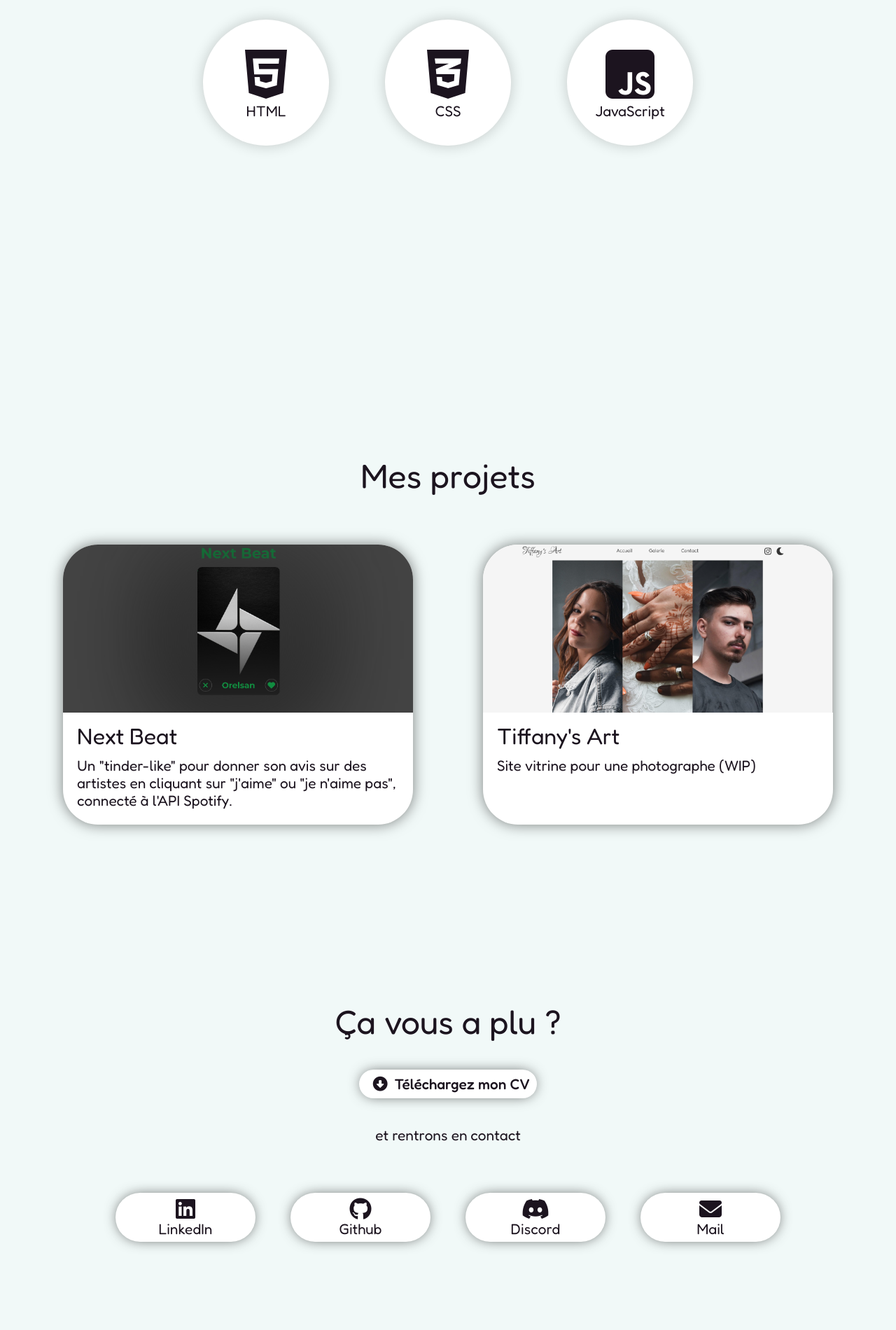
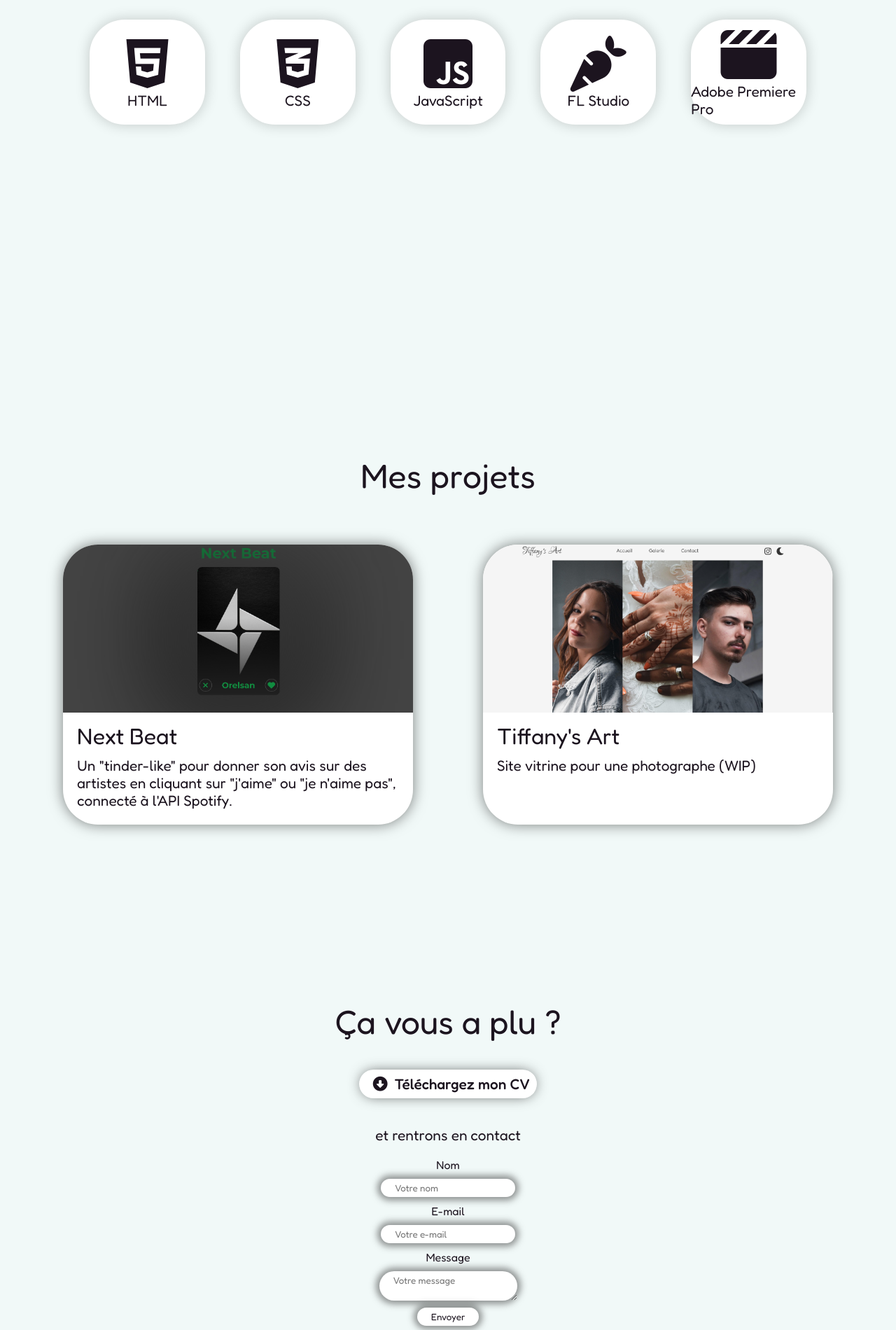
Before and after one commit to LCSS24/portfolio, a plain HTML site: page index.html in a window 1280 px wide. Shown: the part 1920-3820 px from the top of the page at 70% size. Drawn offline with Linux system fonts and the light colour scheme.

Commit message:
Corrections

```diff
--- a/index.html
+++ b/index.html
@@ -90,6 +90,14 @@
             <i class="fa-brands fa-square-js"></i>
             <p>JavaScript</p>
           </div>
+          <div id="fl">
+            <i class="fa-solid fa-carrot"></i>
+            <p>FL Studio</p>
+          </div>
+          <div id="pro">
+            <i class="fa-solid fa-clapperboard"></i>
+            <p>Adobe Premiere Pro</p>
+          </div>
         </div>
       </section>
       <section id="mesprojets">
@@ -129,6 +137,21 @@
           ><i class="fa-solid fa-circle-down"></i>Téléchargez mon CV</a
         >
         <p>et rentrons en contact</p>
+
+        <form action="mailto:lucas.carpentier24@gmail.com">
+          <label for="nom">Nom</label>
+          <input type="text" name="nom" id="nom" placeholder="Votre nom" />
+          <label for="mailform">E-mail</label>
+          <input type="email" name="mailform" placeholder="Votre e-mail" />
+          <label for="message">Message</label>
+          <textarea
+            name="message"
+            id="message"
+            placeholder="Votre message"
+          ></textarea>
+          <input type="submit" value="Envoyer" />
+        </form>
+
         <div class="reseaux">
           <a
             id="lkdin"
@@ -140,14 +163,6 @@
           <a id="github" href="https://github.com/LCSS24" target="_blank">
             <i class="fa-brands fa-github"></i>
             <p>Github</p>
-          </a>
-          <a
-            id="discord"
-            href="https://discord.com/users/178433935309537280"
-            target="_blank"
-          >
-            <i class="fa-brands fa-discord"></i>
-            <p>Discord</p>
           </a>
           <button id="mail" value="lucas.carpentier24@gmail.com">
             <i class="fa-solid fa-envelope"></i>
--- a/style.css
+++ b/style.css
@@ -324,30 +324,32 @@ li a {
 .competences {
   display: flex;
   flex-direction: row;
-  gap: 80px;
-  height: 180px;
+  gap: 50px;
+  height: 150px;
+  width: 80%;
 }
 
 #html,
 #css,
-#js {
+#js,
+#fl,
+#pro {
   display: flex;
   flex-direction: column;
   align-items: center;
   justify-content: center;
-  width: 180px;
+  width: 20%;
   height: 100%;
   background-color: var(--btnbackground);
-  border-radius: 50%;
-  -webkit-box-shadow: 0px 0px 20px 0px rgba(0, 0, 0, 0.2);
+  border-radius: 50px;
   box-shadow: 0px 0px 20px 0px rgba(0, 0, 0, 0.2);
 }
 
 #html:hover {
   i {
     color: #e54c21;
+    animation: floatvertical 2s ease-in-out infinite;
   }
-  -webkit-box-shadow: 0px 0px 20px 0px rgba(0, 0, 0, 0.5);
   box-shadow: 0px 0px 20px 0px rgba(0, 0, 0, 0.5);
   cursor: pointer;
 }
@@ -355,8 +357,8 @@ li a {
 #css:hover {
   i {
     color: #2596be;
+    animation: floatvertical 2s ease-in-out infinite;
   }
-  -webkit-box-shadow: 0px 0px 20px 0px rgba(0, 0, 0, 0.5);
   box-shadow: 0px 0px 20px 0px rgba(0, 0, 0, 0.5);
   cursor: pointer;
 }
@@ -364,15 +366,35 @@ li a {
 #js:hover {
   i {
     color: #f7df1d;
+    animation: floatvertical 2s ease-in-out infinite;
   }
-  -webkit-box-shadow: 0px 0px 20px 0px rgba(0, 0, 0, 0.5);
+  box-shadow: 0px 0px 20px 0px rgba(0, 0, 0, 0.5);
+  cursor: pointer;
+}
+
+#fl:hover {
+  i {
+    color: #eb7c37;
+    animation: floatvertical 2s ease-in-out infinite;
+  }
+  box-shadow: 0px 0px 20px 0px rgba(0, 0, 0, 0.5);
+  cursor: pointer;
+}
+
+#pro:hover {
+  i {
+    color: #41234c;
+    animation: floatvertical 2s ease-in-out infinite;
+  }
   box-shadow: 0px 0px 20px 0px rgba(0, 0, 0, 0.5);
   cursor: pointer;
 }
 
 #html i,
 #css i,
-#js i {
+#js i,
+#fl i,
+#pro i {
   font-size: 5rem;
   color: var(--texte);
 }
@@ -433,7 +455,7 @@ h6 {
   display: flex;
   flex-direction: column;
   align-items: center;
-  height: 80vh;
+  height: 100vh;
   gap: 20px;
 }
 
@@ -522,13 +544,6 @@ h6 {
   box-shadow: 0px 0px 20px -5px rgba(0, 0, 0, 1);
 }
 
-#discord:hover {
-  i {
-    color: #5865f2;
-  }
-  box-shadow: 0px 0px 20px -5px rgba(88, 101, 242, 1);
-}
-
 #mail:hover {
   i {
     color: #54656d;
@@ -551,6 +566,33 @@ h6 {
 #mailcopie.ok {
   opacity: 1;
   transform: translateY(-20px);
+}
+
+form {
+  display: flex;
+  flex-direction: column;
+  justify-content: center;
+  align-items: center;
+  width: 30%;
+  gap: 10px;
+
+  label {
+    color: var(--texte);
+    display: flex;
+    justify-content: center;
+  }
+
+  input,
+  textarea {
+    background-color: var(--btnbackground);
+    box-shadow: 0px 0px 10px 5px rgba(46, 46, 46, 0.5);
+    border: none;
+    border-radius: 50px;
+    padding: 5px 20px;
+    color: var(--texte);
+    max-width: 100%;
+    max-height: 178px;
+  }
 }
 
 footer {
@@ -602,3 +644,18 @@ footer {
     transform: translateY(0) rotate(0deg);
   }
 }
+@keyframes floatvertical {
+  0% {
+    transform: translateY(0);
+  }
+  50% {
+    transform: translateY(-10px);
+  }
+
+  100% {
+    transform: translateY(0);
+  }
+}
+
+@media (max-width: 1250px) {
+}
```
